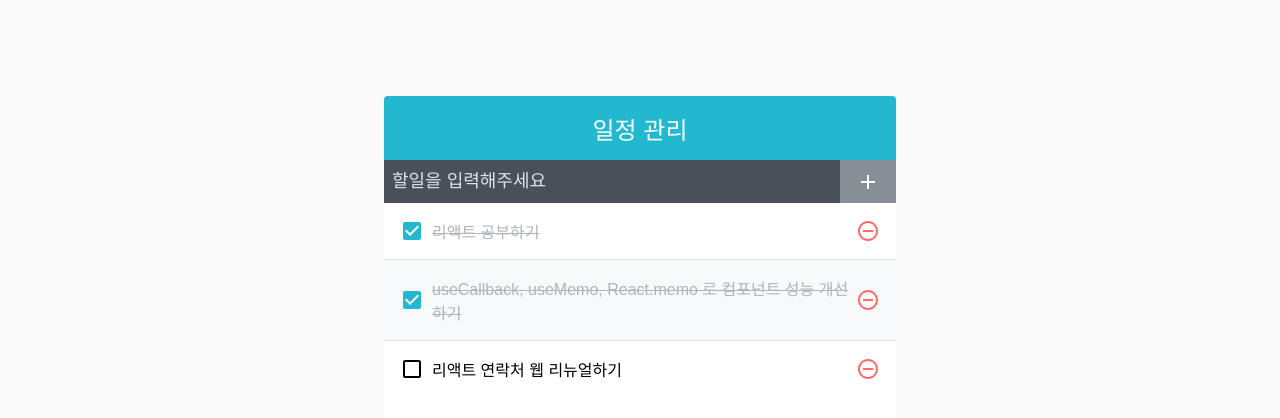
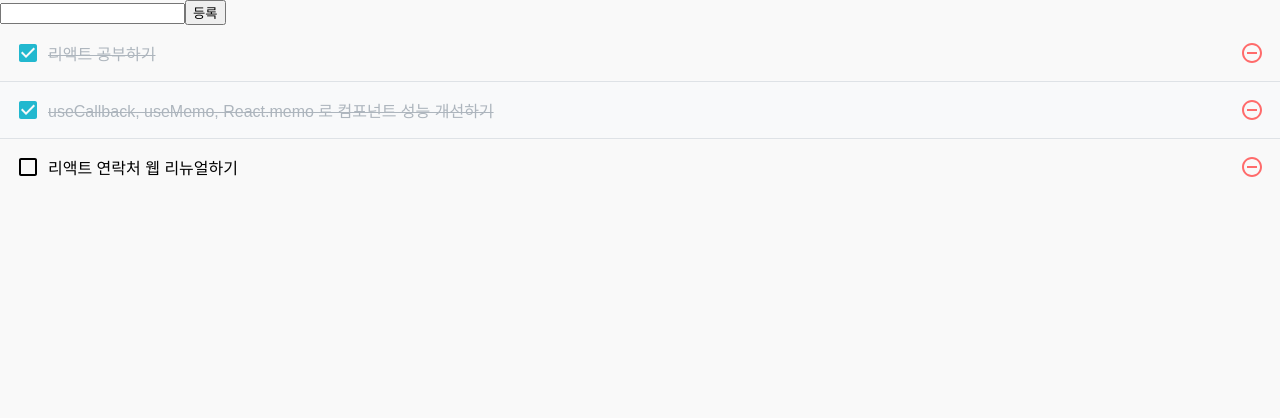
Before and after one commit to fdsfdsg/to-do-list, a React (Create React App) app: page / in a window 1280 px wide. Shown: the top 418 px of the page. Built offline with nearby package versions, Linux system fonts and the light colour scheme.

Commit message:
redux 도입(아직미완성)

```diff
--- a/package.json
+++ b/package.json
@@ -12,7 +12,10 @@
     "react": "^16.12.0",
     "react-dom": "^16.12.0",
     "react-icons": "3.10.0",
-    "react-scripts": "3.4.1"
+    "react-redux": "7.2.1",
+    "react-scripts": "3.4.1",
+    "redux": "4.0.5",
+    "redux-actions": "2.6.5"
   },
   "scripts": {
     "start": "react-scripts start",
--- a/src/App.js
+++ b/src/App.js
@@ -1,63 +1,8 @@
-import React, { useState, useRef, useCallback } from "react";
-import TodoTemplate from "./components/TodoTemplate";
-import TodoInsert from "./components/TodoInsert";
-import TodoList from "./components/TodoList";
+import React from "react";
+import TodosContainer from "./container/TodosContainer";
 
 const App = () => {
-  const [todos, setTodos] = useState([
-    {
-      id: 1,
-      text: "리액트 공부하기",
-      checked: true,
-    },
-    {
-      id: 2,
-      text: "useCallback, useMemo, React.memo 로 컴포넌트 성능 개선하기",
-      checked: true,
-    },
-    {
-      id: 3,
-      text: "리액트 연락처 웹 리뉴얼하기",
-      checked: false,
-    },
-  ]);
-
-  const nextId = useRef(4);
-
-  const onInsert = useCallback(
-    (text) => {
-      const todo = {
-        id: nextId.current,
-        text: text,
-        checked: false,
-      };
-      setTodos(todos.concat(todo));
-      nextId.current += 1;
-    },
-    [todos]
-  );
-
-  const onRemove = useCallback(
-    (id) => {
-      setTodos(todos.filter((todo) => todo.id !== id));
-    },
-    [todos]
-  );
-
-  const onToggle = useCallback((id) => {
-    setTodos(
-      todos.map((todo) =>
-        todo.id === id ? { ...todo, checked: !todo.checked } : todo
-      )
-    );
-  },[todos]);
-
-  return (
-    <TodoTemplate>
-      <TodoInsert onInsert={onInsert} />
-      <TodoList todos={todos} onRemove={onRemove} onToggle={onToggle} />
-    </TodoTemplate>
-  );
+  return <TodosContainer />;
 };
 
 export default App;
--- /dev/null
+++ b/src/components/Todos.js
@@ -0,0 +1,60 @@
+import React from "react";
+import {
+    MdCheckBoxOutlineBlank,
+    MdCheckBox,
+    MdRemoveCircleOutline,
+  } from "react-icons/md";
+  import "./TodoListItem.scss";
+import cn from "classnames";
+
+
+const TodoListItem = ({ todo,onRemove, onToggle }) => {
+  const { id, text, checked } = todo;
+  return (
+    <div className="TodoListItem">
+      <div className={cn("checkbox", { checked })} onClick={() => onToggle(id)}>
+        {checked ? <MdCheckBox /> : <MdCheckBoxOutlineBlank />}
+        <div className="text">{text}</div>
+      </div>
+      <div className="remove" onClick={()=>onRemove(id)}>
+        <MdRemoveCircleOutline />
+      </div>
+    </div>
+  );
+};
+
+const Todos = ({
+    input, // 인풋에 입력되는 텍스트
+    todos, // 할 일 목록이 들어있는 객체
+    onChangeInput,
+    onInsert,
+    onToggle,
+    onRemove,
+  }) => {
+    const onSubmit = e => {
+      e.preventDefault();
+      onInsert(input);
+      onChangeInput(''); // 등록 후 인풋 초기화
+    };
+    const onChange = e => onChangeInput(e.target.value);
+    return (
+      <div>
+        <form onSubmit={onSubmit}>
+          <input value={input} onChange={onChange} />
+          <button type="submit">등록</button>
+        </form>
+        <div>
+          {todos.map(todo => (
+            <TodoListItem
+              todo={todo}
+              key={todo.id}
+              onToggle={onToggle}
+              onRemove={onRemove}
+            />
+          ))}
+        </div>
+      </div>
+    );
+  };
+
+  export default Todos;
--- /dev/null
+++ b/src/container/TodosContainer.js
@@ -0,0 +1,38 @@
+import React from "react";
+import { connect } from "react-redux";
+import { changeInput, insert, toggle, remove } from "../modules/todos";
+
+import Todos from "../components/Todos";
+
+const TodosContainer = ({
+  input,
+  todos,
+  changeInput,
+  insert,
+  toggle,
+  remove,
+}) => {
+  return (
+    <Todos
+      input={input}
+      todos={todos}
+      onChangeInput={changeInput}
+      onInsert={insert}
+      onToggle={toggle}
+      onRemove={remove}
+    />
+  );
+};
+
+export default connect(
+  ({ todos }) => ({
+    input: todos.input,
+    todos: todos.todos,
+  }),
+  {
+    changeInput,
+    insert,
+    toggle,
+    remove,
+  }
+)(TodosContainer);
--- a/src/index.js
+++ b/src/index.js
@@ -1,10 +1,16 @@
-import React from 'react';
-import ReactDOM from 'react-dom';
-import './index.css';
-import App from './App';
+import React from "react";
+import ReactDOM from "react-dom";
+import "./index.css";
+import App from "./App";
+import { createStore } from "redux";
+import { Provider } from "react-redux";
+import rootReducer from "./modules";
 
-ReactDOM.render(<App />, document.getElementById('root'));
+const store = createStore(rootReducer);
 
-// If you want your app to work offline and load faster, you can change
-// unregister() to register() below. Note this comes with some pitfalls.
-// Learn more about service workers: https://bit.ly/CRA-PWA
+ReactDOM.render(
+  <Provider store={store}>
+    <App />
+  </Provider>,
+  document.getElementById("root")
+);
--- /dev/null
+++ b/src/modules/index.js
@@ -0,0 +1,8 @@
+import { combineReducers } from 'redux';
+import todos from "./todos";
+
+const rootReducer = combineReducers({
+    todos
+});
+
+export default rootReducer;
--- /dev/null
+++ b/src/modules/todos.js
@@ -0,0 +1,81 @@
+// 액션 타입 정리
+const CHANGE_INPUT = "todos/CHANGE_INPUT";
+const INSERT = "todos/INSERT";
+const TOGGLE = "todos/TOGGLE";
+const REMOVE = "todos/REMOVE";
+
+// 액션 생성 함수
+export const changeInput = (input) => ({
+  type: CHANGE_INPUT,
+  input,
+});
+
+let id = 3;
+export const insert = (text) => ({
+  type: INSERT,
+  todo: {
+    id: id++,
+    checked: false,
+    text,
+  },
+});
+export const toggle = (id) => ({
+  type: TOGGLE,
+  id,
+});
+export const remove = (id) => ({
+  type: REMOVE,
+  id,
+});
+
+const initialState = {
+  input: "",
+  todos: [
+    {
+      id: 1,
+      text: "리액트 공부하기",
+      checked: true,
+    },
+    {
+      id: 2,
+      text: "useCallback, useMemo, React.memo 로 컴포넌트 성능 개선하기",
+      checked: true,
+    },
+    {
+      id: 3,
+      text: "리액트 연락처 웹 리뉴얼하기",
+      checked: false,
+    },
+  ],
+};
+
+function todos(state = initialState, action) {
+  switch (action.type) {
+    case CHANGE_INPUT:
+      return {
+        ...state,
+        input: action.input,
+      };
+    case INSERT:
+      return {
+        ...state,
+        todos: state.todos.concat(action.todo),
+      };
+    case TOGGLE:
+      return {
+        ...state,
+        todos: state.todos.map((todo) =>
+          todo.id === action.id ? { ...todo, checked: !action.checked } : todo
+        ),
+      };
+    case REMOVE:
+      return {
+        ...state,
+        todos: state.todos.filter((todo) => todo.id !== action.id),
+      };
+    default:
+        return state;
+  }
+}
+
+export default todos;
```
Also changed, not shown: 1 other file (tests, documents, lock files or other folders).
